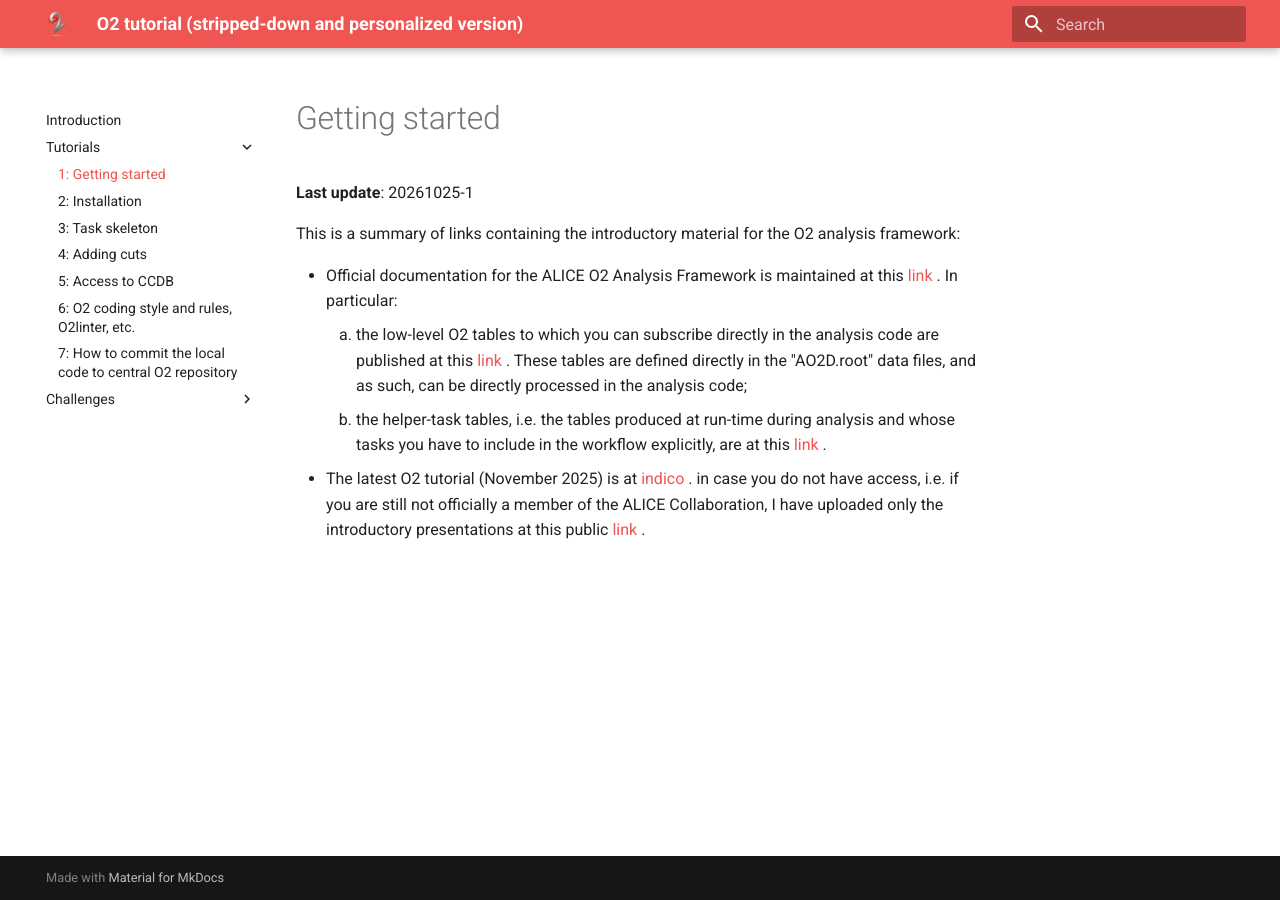
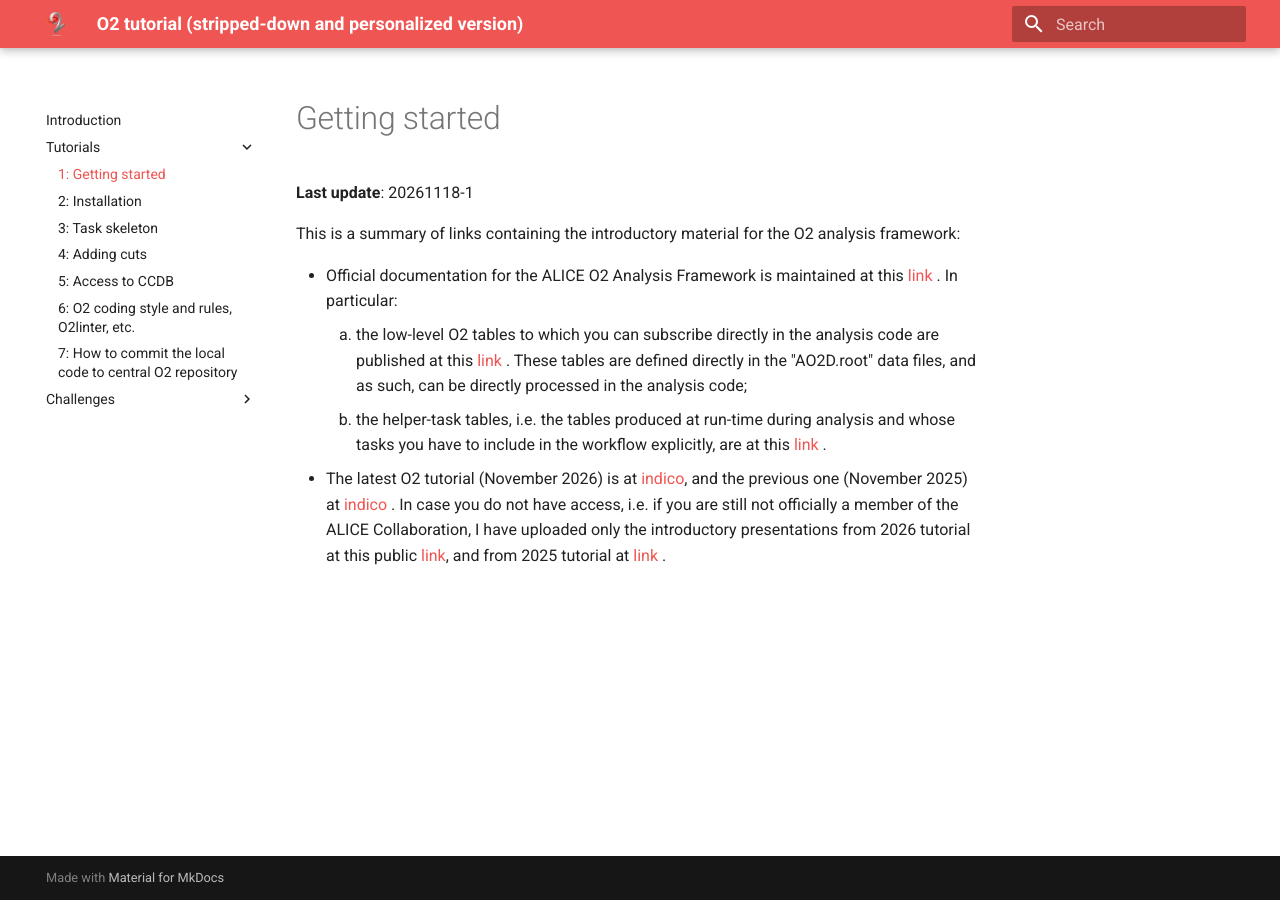
Before and after one commit to abilandz/O2Tutorial, an MkDocs documentation site: the page built from docs/src/start.md, in a window 1280 px wide. Built offline with MkDocs 1.6.1 and Material for MkDocs 9.7.7, drawn with Linux system fonts in a browser that asks for light colours.

Commit message:
added links to 2026 tutorial

```diff
--- a/docs/src/start.md
+++ b/docs/src/start.md
@@ -2,11 +2,11 @@
 
 # Getting started
 
-**Last update**: 20261025-1
+**Last update**: 20261118-1
 
 This is a summary of links containing the introductory material for the O2 analysis framework:
 
 * Official documentation for the ALICE O2 Analysis Framework is maintained at this [link](https://aliceo2group.github.io/analysis-framework/) . In particular:
 	1.  the low-level O2 tables to which you can subscribe directly in the analysis code are published at this [link](https://aliceo2group.github.io/analysis-framework/docs/datamodel/ao2dTables.html) . These tables are defined directly in the "AO2D.root" data files, and as such, can be directly processed in the analysis code;
 	2.  the helper-task tables, i.e. the tables produced at run-time during analysis and whose tasks you have to include in the workflow explicitly, are at this [link](https://aliceo2group.github.io/analysis-framework/docs/datamodel/helperTaskTables.html) .
-* The latest O2 tutorial (November 2025) is at [indico](https://indico.cern.ch/event/1574136/timetable/) . in case you do not have access, i.e. if you are still not officially a member of the ALICE Collaboration, I have uploaded only the introductory presentations at this public [link](https://cernbox.cern.ch/s/akoLJYlc8Ovk4aZ) .
+* The latest O2 tutorial (November 2026) is at [indico](https://indico.cern.ch/event/1733668/), and the previous one (November 2025) at [indico](https://indico.cern.ch/event/1574136/timetable/) . In case you do not have access, i.e. if you are still not officially a member of the ALICE Collaboration, I have uploaded only the introductory presentations from 2026 tutorial at this public [link](https://cernbox.cern.ch/s/hjJk8FVSPwGhFxw), and from 2025 tutorial at [link](https://cernbox.cern.ch/s/akoLJYlc8Ovk4aZ) .
```
